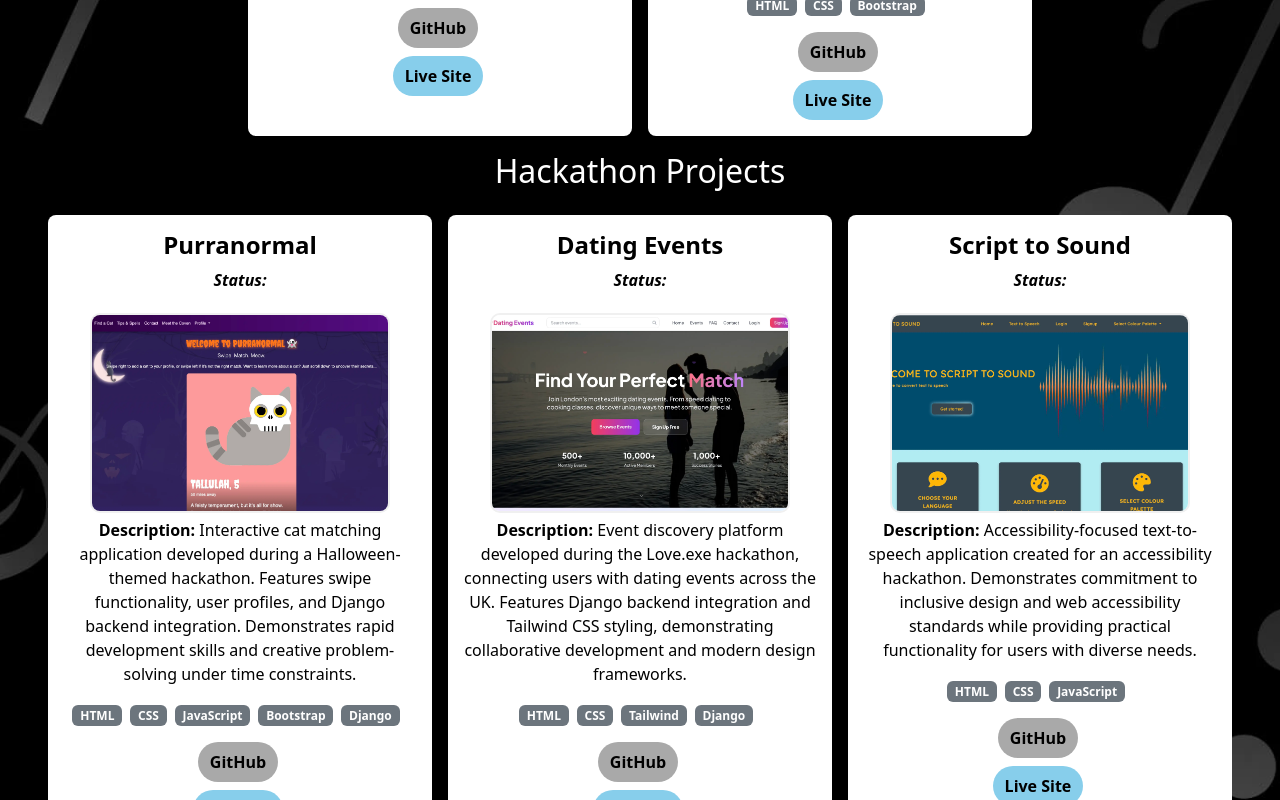
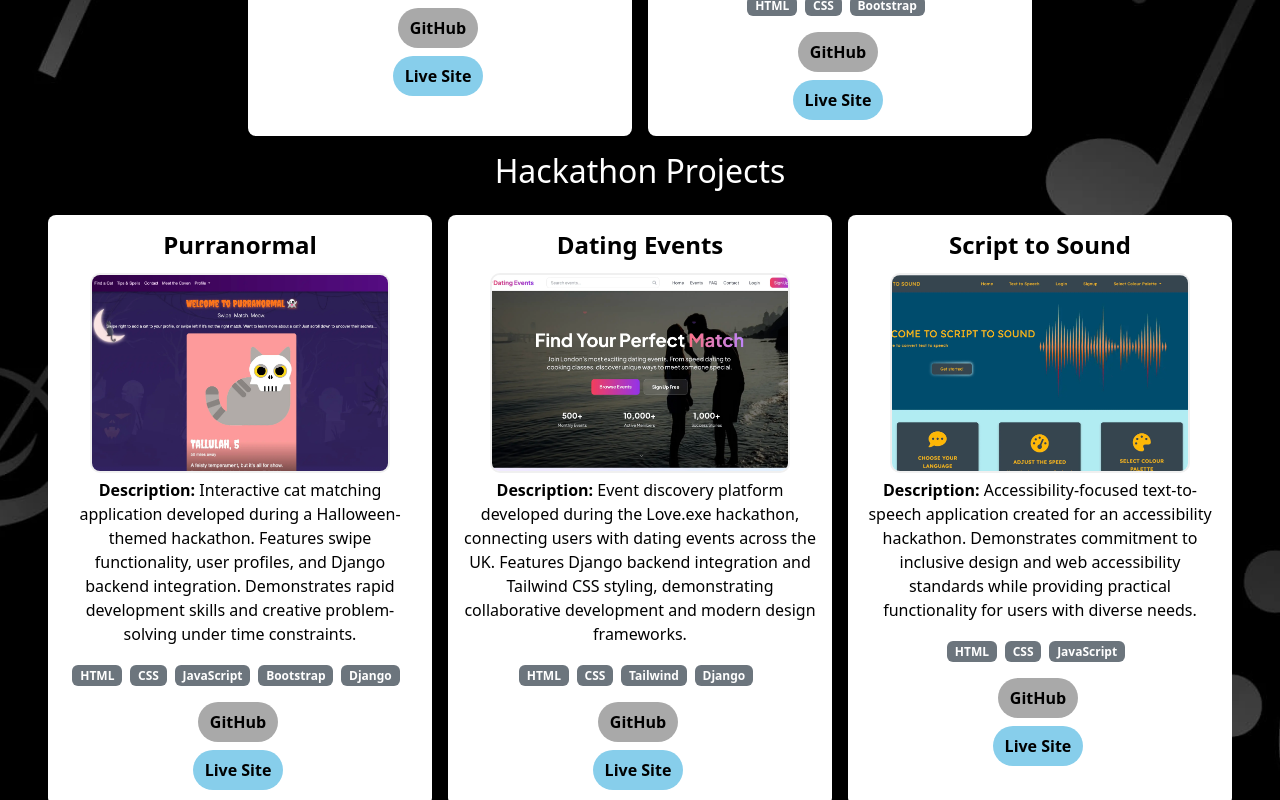
Before and after one commit to hannahro15/Hannah-Portfolio-Site, a React (Create React App) app: page /Hannah-Portfolio-Site/projects in a window 1280 px wide. Shown: the part 2000-2800 px from the top of the page. Built offline with nearby package versions, Linux system fonts and the light colour scheme.

Commit message:
Make the status's only show on the individual projects and not on hackathon projects

```diff
--- a/src/components/ProjectCard/ProjectCard.js
+++ b/src/components/ProjectCard/ProjectCard.js
@@ -4,7 +4,11 @@ function ProjectCard({ project }) {
     return (
         <div className="project-card text-center">
             <h3 id='project-title'><strong>{project.title}</strong></h3>
-            <p id='project-status'><em><strong>Status: </strong>{project.status}</em></p>
+            {project.status && (
+                <p id='project-status'>
+                    <em><strong>Status: </strong>{project.status}</em>
+                </p>
+            )}
             {project.image && (
                 <img src={project.image} alt={`Screenshot of ${project.title}`} className="project-image" loading="lazy" />
             )}
```
